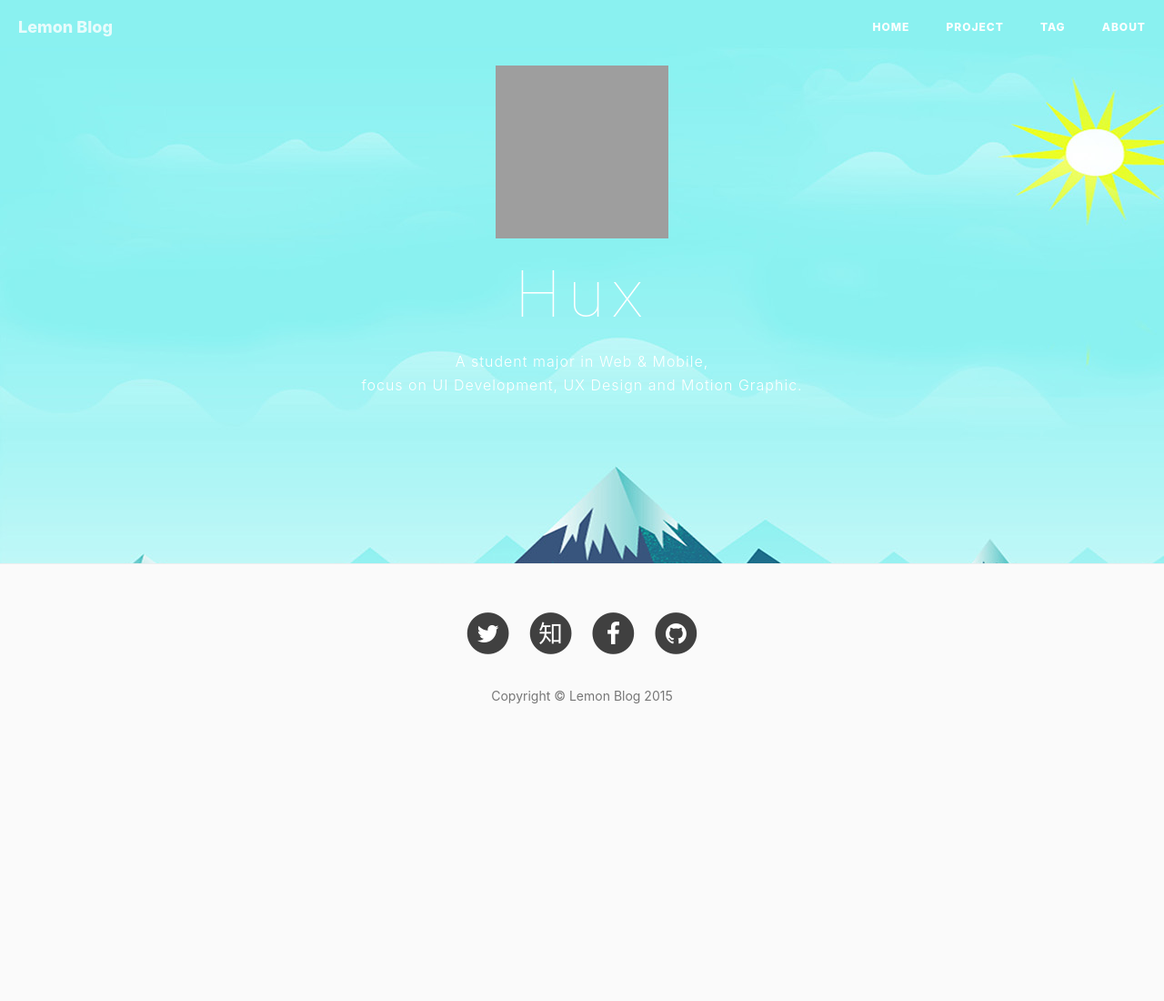
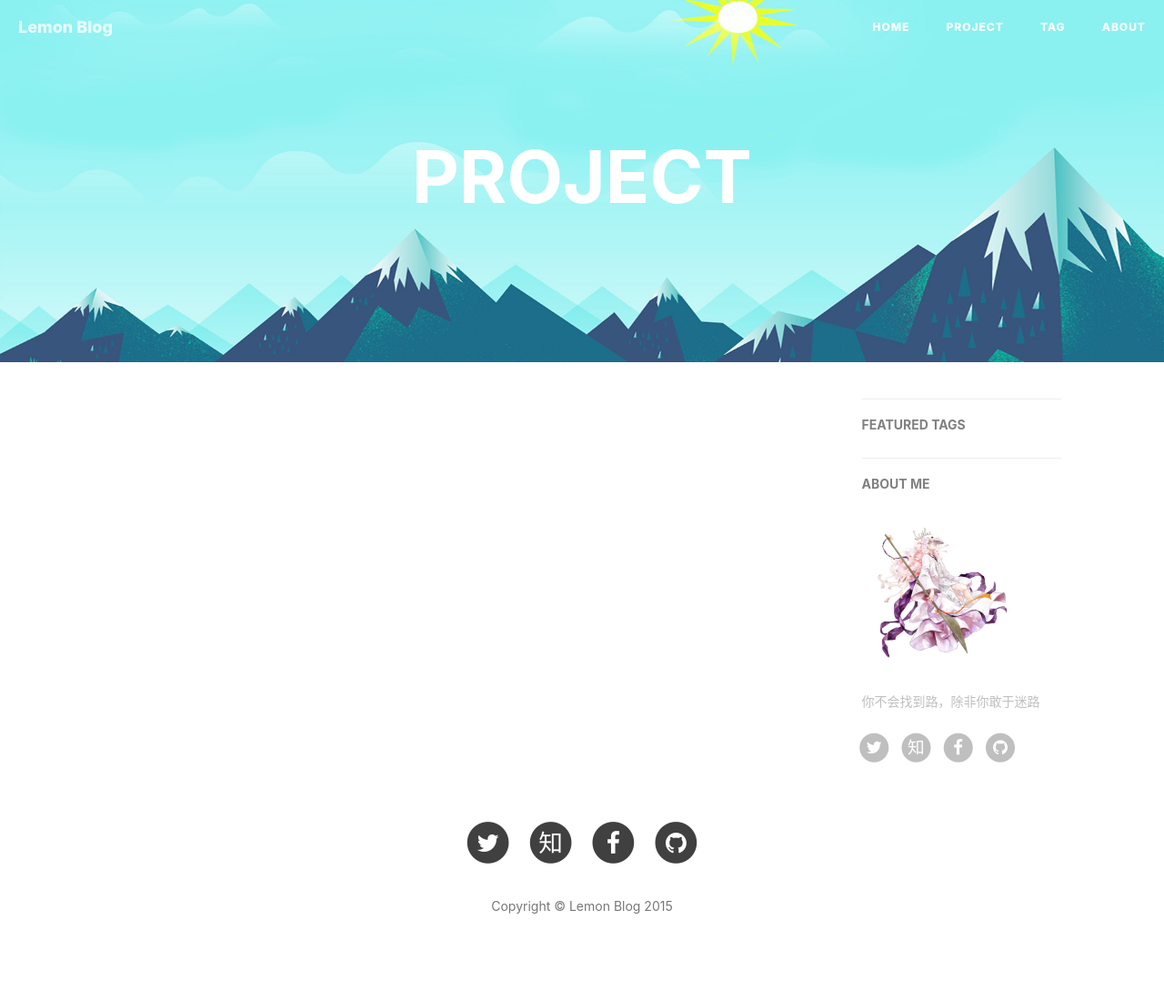
Before and after one commit to Refkay/Refkay.github.io, a Jekyll site: the page built from project/index.html, in a window 1280 px wide. Shown: the whole page at 91% size. Built offline with Jekyll 4.4.1, drawn with Linux system fonts in a browser that asks for light colours; nearby versions of some CDN libraries; comment, search, counter and statistics services are not loaded; before the commit the page ends 900 px from its top, so only the background shows below that; grey boxes are pictures that could not be loaded.

Commit message:
change project

```diff
--- a/project/index.html
+++ b/project/index.html
@@ -1,28 +1,10 @@
 ---
-title: Portfolio
-layout: default
+title: PROJECT
+layout: page
+header-img: "img/project-bg.jpg"
 ---
-
-<!DOCTYPE html>
-<html class="no-js">
-	<head>
-		<meta charset="UTF-8" />
-		<meta http-equiv="X-UA-Compatible" content="IE=edge,chrome=1">
-		<meta name="viewport" content="width=device-width, initial-scale=1.0">
-		<title>Hux - Timeline</title>
-		<link rel="stylesheet" type="text/css" href="css/timeline.css" />
-		<script src="js/modernizr.custom.js"></script>
-	</head>
-	<body>
 <div class="container" style="margin:0;padding:0;width:100%;">
-			<header>
-				<img width="190" height="190" src="../img/avatar.png">
-				<h1>Hux</h1>
-				<p>A student major in Web & Mobile,<br>
-					focus on UI Development, UX Design and Motion Graphic.</p>
-			</header>
     <div class="main">
-
     </div>
 </div>
 {% if site.duoshuo_username %}
```
Also changed, not shown: other parts of project/index.html (+6 -6 lines). Lines whose indentation alone changed are shown as unchanged.
